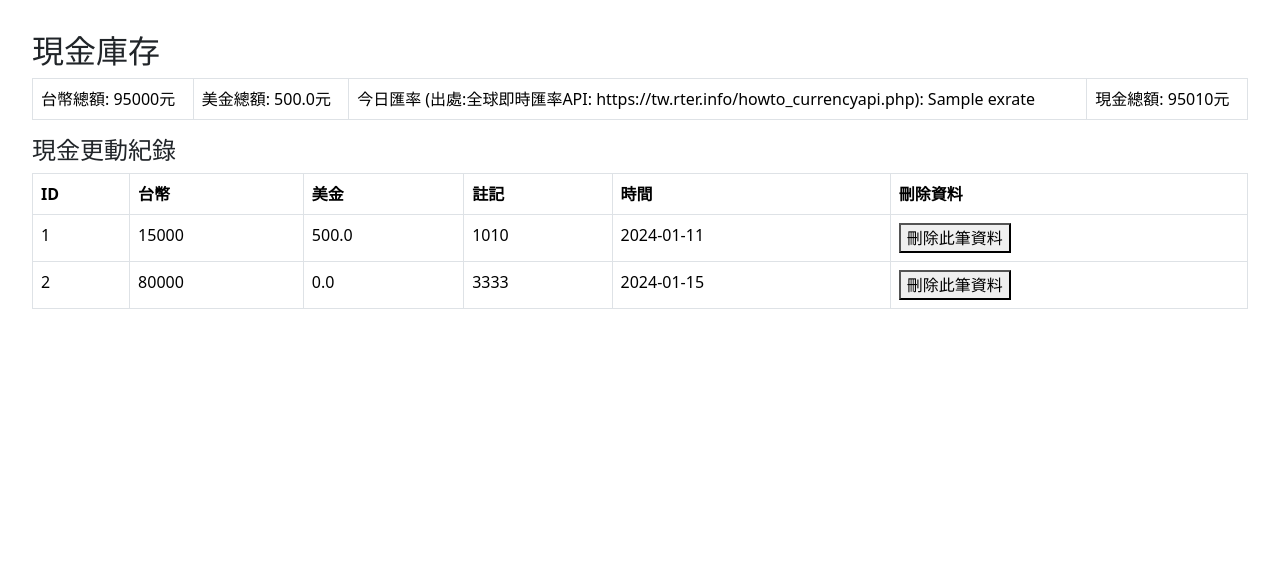
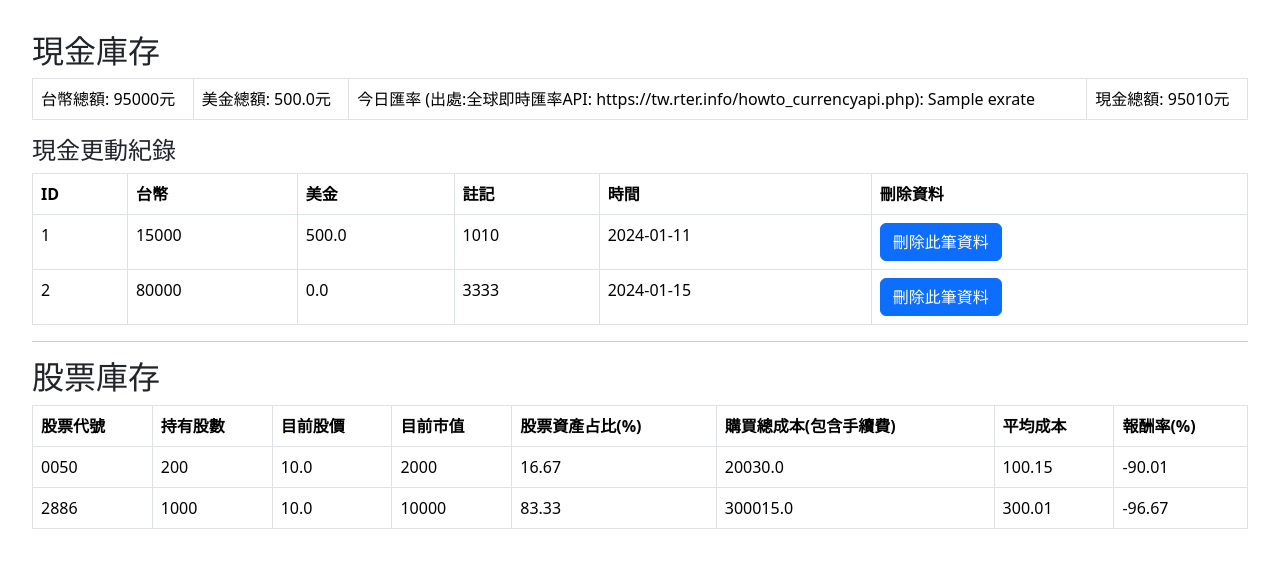
Before and after one commit to lanlan0214/pythonlearn, a Flask app: page / in a window 1280 px wide. Shown: the part 56-624 px from the top of the page. Run offline with Flask 3, Linux system fonts and the light colour scheme; data comes from the database, SQL or seed files in the repository; both versions use the stored data as it was after the commit; a database or web service that is not in the repository returns one stand-in record (values such as "Sample title"); data that the repository does not hold is empty.

Commit message:
202401151729-理財網站

```diff
--- a/個人理財網站/index.py
+++ b/個人理財網站/index.py
@@ -35,7 +35,45 @@
   currency=r.json()
   total = math.floor(taiwanese_dollars + us_dollars * currency['USDTWD']['Exrate'])
 
-  data = {'total': total, 'currency' : currency['USDTWD']['Exrate'], 'ud': us_dollars, 'td': taiwanese_dollars, 'cash_result': cash_result}
+  # 取得所有股票資料
+  result2 = cursor.execute("select * from stock")
+  stock_result = result2.fetchall()
+  unique_stock_list = []
+  for data in stock_result:
+    if data[1] not in unique_stock_list:
+      unique_stock_list.append(data[1])
+  # 計算股票總市值
+  total_stock_value = 0
+
+  # 計算單一股票資訊
+  stock_info = []
+  for stock in unique_stock_list:
+    result = cursor.execute("select * from stock where stock_id = ?", (stock, ))
+    result = result.fetchall()
+    stock_cost = 0 #單一股票總花費
+    shares = 0 #單一股票股數
+    for d in result:
+      shares += d[2]
+      stock_cost += d[2] * d[3] + d[4] + d[5]
+    # 取得目前股價
+    url = "https://www.twse.com.tw/exchangeReport/STOCK_DAY?response=json&stockNo=" + stock
+    response = requests.get(url)
+    data = response.json()
+    price_array = data['data']
+    current_price = float(price_array[len(price_array) - 1][6])
+    # 單一股票總市值
+    total_value = int(current_price * shares)
+    total_stock_value += total_value
+    # 單一股票的平均成本
+    average_cost = round(stock_cost / shares, 2)
+    # 單一股票的報酬率
+    rate_of_return = round((total_value - stock_cost) *100 / stock_cost, 2)
+    stock_info.append({'stock_id': stock, 'stock_cost': stock_cost, 'total_value': total_value, 'average_cost': average_cost, 'shares': shares, 'current_price':current_price, 'rate_of_return':rate_of_return})
+
+  for stock in stock_info:
+    stock['value_percentage'] = round(stock['total_value'] * 100 / total_stock_value, 2)
+
+  data = {'total': total, 'currency' : currency['USDTWD']['Exrate'], 'ud': us_dollars, 'td': taiwanese_dollars, 'cash_result': cash_result, 'stock_info': stock_info}
 
   return render_template('index.html', data=data)
   # 上面這個data=data是讓index這個可以使用資料
@@ -65,11 +103,40 @@
   # 導回頁面
   return redirect("/")
 
+@app.route('/cash-delete', methods=['POST'])
+def cash_delete():
+  transaction_id = request.values['id']
+  conn = get_db()
+  cursor = conn.cursor()
+  cursor.execute("""delete from cash where transaction_id=?""", (transaction_id, ))
+  conn.commit()
+  return redirect('/') # 導回首頁
+
 @app.route('/stock')
 def stock_form():
   return render_template('stock.html')
 
+@app.route('/stock', methods=['POST'])
+def submit_stock():
+  # 取得股票資訊與日期資料
+  stock_id = request.values['stock-id']
+  stock_num = request.values['stock-num']
+  stock_price = request.values['stock-price']
+  processing_fee = 0
+  tax = 0
+  if request.values['processing-fee'] != '':
+    processing_fee = request.values['processing-fee']
+  if request.values['tax'] != '':
+    tax = request.values['tax']
+  date = request.values['date']
+  # 更新資料庫資料
+  conn = get_db()
+  cursor = conn.cursor()
+  cursor.execute("""insert into stock (stock_id, stock_num, stock_price, processing_fee, tax, date_info) values(?, ?, ?, ?, ?, ?)""", (stock_id, stock_num, stock_price, processing_fee, tax, date))
+  conn.commit()
 
+  # 導回首頁
+  return redirect('/')
 
 if __name__ == '__main__':
   app.run(debug=True)
--- a/個人理財網站/templates/index.html
+++ b/個人理財網站/templates/index.html
@@ -30,11 +30,48 @@
                 <td>{{data[3]}}</td>
                 <td>{{data[4]}}</td>
                 <td>
-                    <button class="btn-primary">刪除此筆資料</button>
+                    <form action="/cash-delete" method="post">
+                        <input type="hidden" name="id" value="{{data[0]}}">
+                        <button class="btn btn-primary">刪除此筆資料</button>
+                    </form>
                 </td>
             </tr>
             {% endfor %}
         </tbody>
     </table>
 </div>
+
+<hr>
+
+<div id="stock-info">
+    <h2>股票庫存</h2>
+    <table class="table table-bordered">
+        <thead>
+            <tr>
+                <th scope="col">股票代號</th>
+                <th scope="col">持有股數</th>
+                <th scope="col">目前股價</th>
+                <th scope="col">目前市值</th>
+                <th scope="col">股票資產占比(%)</th>
+                <th scope="col">購買總成本(包含手續費)</th>
+                <th scope="col">平均成本</th>
+                <th scope="col">報酬率(%)</th>
+            </tr>
+        </thead>
+        <tbody>
+            {% for d in data['stock_info'] %}
+            <tr>
+                <td>{{d['stock_id']}}</td>
+                <td>{{d['shares']}}</td>
+                <td>{{d['current_price']}}</td>
+                <td>{{d['total_value']}}</td>
+                <td>{{d['value_percentage']}}</td>
+                <td>{{d['stock_cost']}}</td>
+                <td>{{d['average_cost']}}</td>
+                <td>{{d['rate_of_return']}}</td>
+            </tr>
+            {% endfor %}
+        </tbody>
+    </table>
+</div>
 {% endblock %}
```
Also changed, not shown: 個人理財網站/datafile.db.
